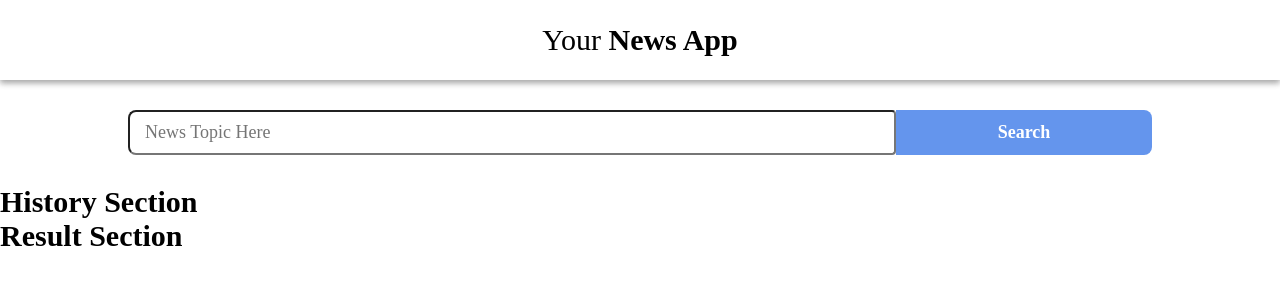
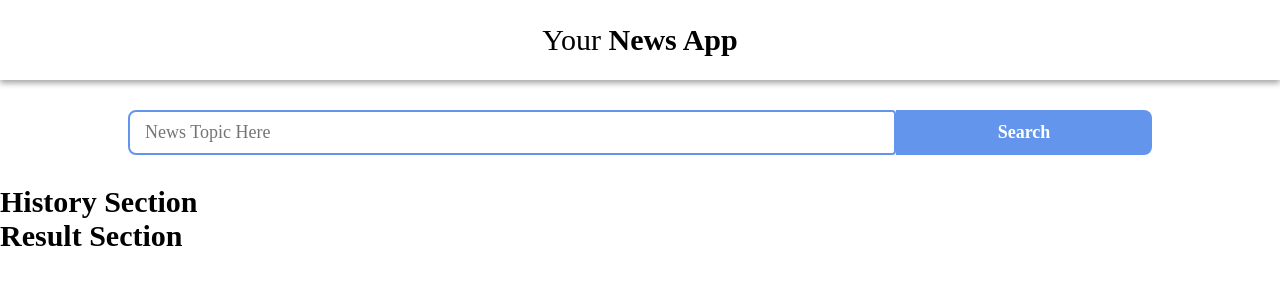
Before and after one commit to PercaysoRecruitment/pe3-soc_cohort_8-hkmarcoot, a React (Create React App) app in the folder newsapp/: page / in a window 1280 px wide. Shown: the top 300 px of the page. Built offline with nearby package versions, Linux system fonts and the light colour scheme; a web font is replaced by a local one.

Commit message:
add border color in search bar

```diff
--- a/newsapp/src/styles.css
+++ b/newsapp/src/styles.css
@@ -163,6 +163,7 @@ input[type="text"] {
   height: 45px;
   padding: 0 15px;
   border-radius: 8px 4px 4px 8px;
+  border: 2px solid cornflowerblue;
   font-size: 18px;
   font-weight: 450;
   font-family: Hellix;
```
